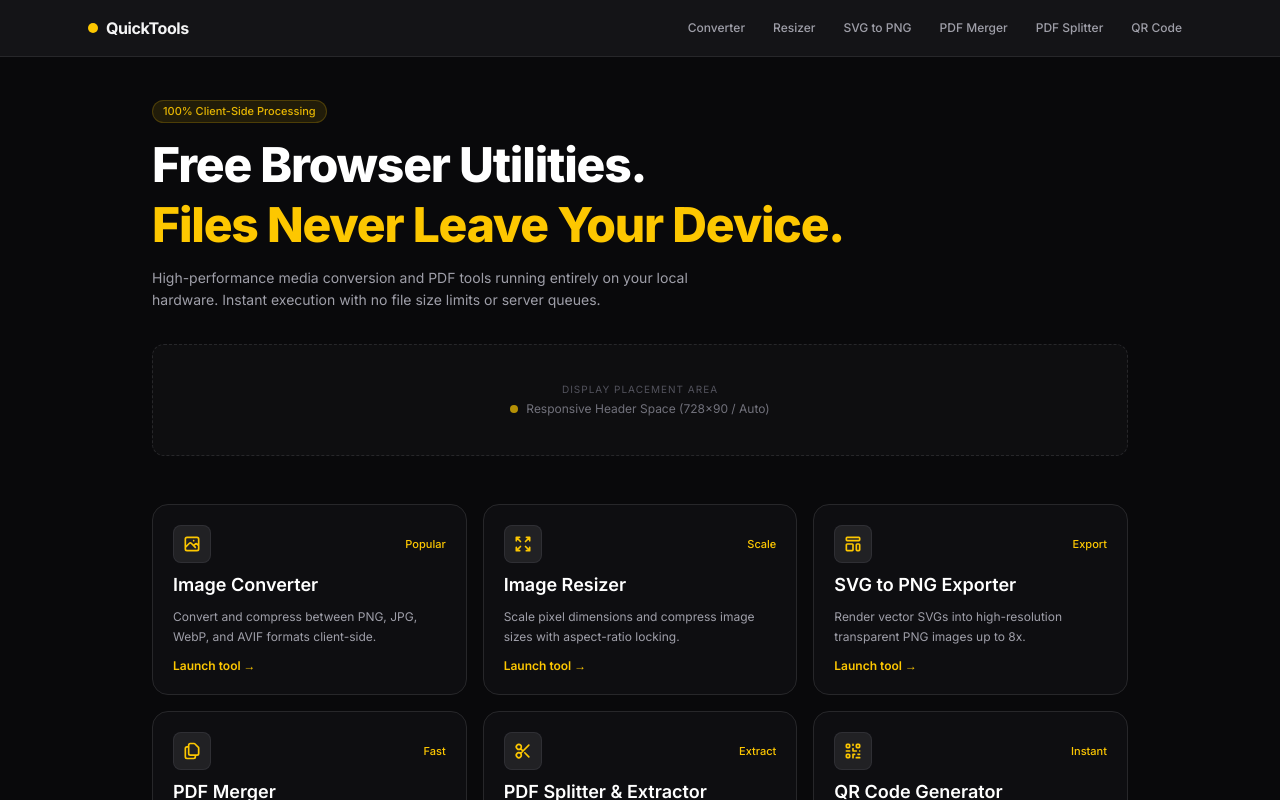
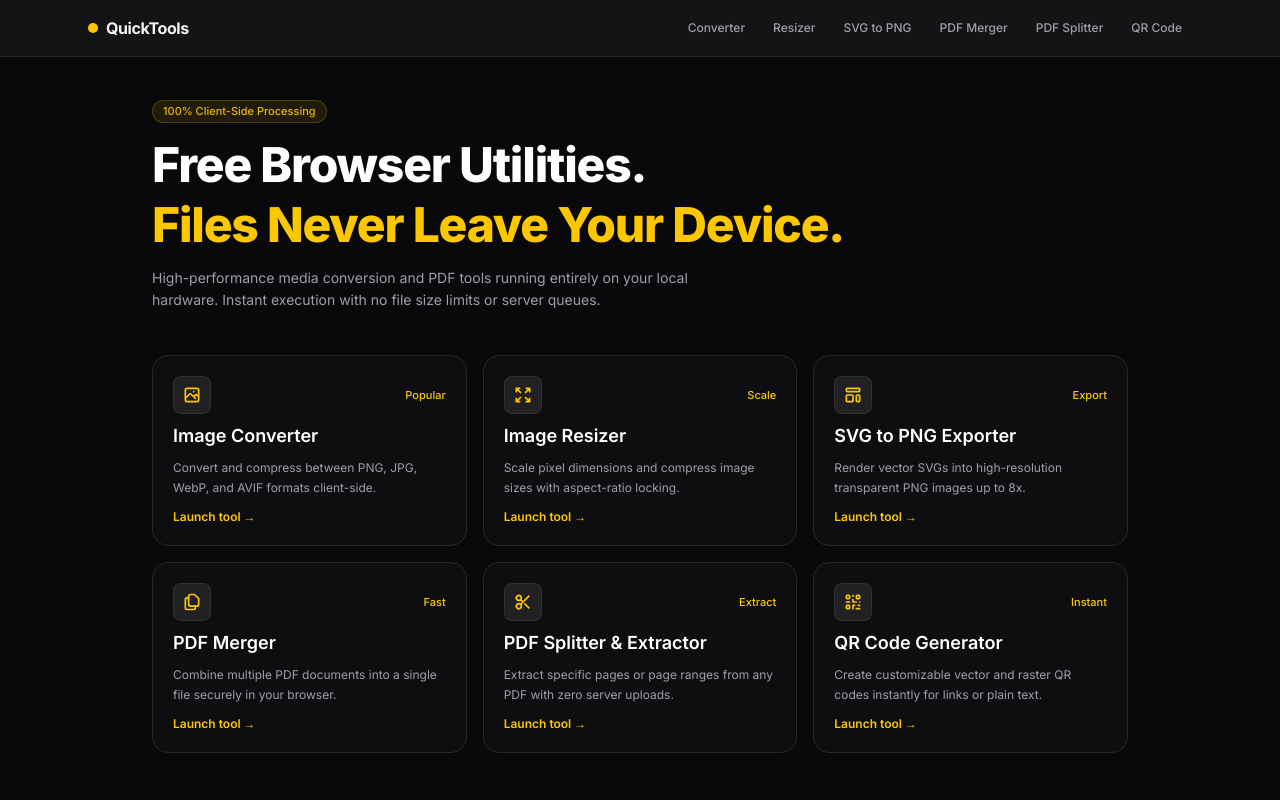
Before and after one commit to mikefener/quicktools, a Next.js app: page / in a window 1280 px wide. Shown: the top 800 px of the page. Built offline with nearby package versions, Linux system fonts and the light colour scheme; no server answers.

Commit message:
Remove ad wireframe placeholder from homepage

```diff
--- a/src/app/page.tsx
+++ b/src/app/page.tsx
@@ -79,7 +79,7 @@ export default function Home() {
   return (
     <main className="min-h-[calc(100vh-3.5rem)] bg-zinc-950 text-white flex flex-col justify-between">
       {/* Hero Section */}
-      <section className="max-w-5xl mx-auto px-6 pt-10 pb-4 w-full text-center sm:text-left">
+      <section className="max-w-5xl mx-auto px-6 pt-10 pb-8 w-full text-center sm:text-left">
         <div className="inline-block text-[11px] font-mono font-medium text-yellow-400/90 bg-yellow-400/10 border border-yellow-400/20 px-2.5 py-0.5 rounded-full mb-3">
           100% Client-Side Processing
         </div>
@@ -90,19 +90,6 @@ export default function Home() {
         <p className="text-zinc-400 mt-3 max-w-xl text-sm leading-relaxed">
           High-performance media conversion and PDF tools running entirely on your local hardware. Instant execution with no file size limits or server queues.
         </p>
-
-        {/* Display Frame */}
-        <div className="w-full my-8">
-          <div className="w-full h-24 sm:h-28 rounded-xl border border-dashed border-zinc-800 bg-zinc-900/40 flex flex-col items-center justify-center text-zinc-500 text-xs">
-            <span className="text-[10px] uppercase tracking-widest text-zinc-600 mb-1 font-mono">
-              Display Placement Area
-            </span>
-            <div className="flex items-center gap-2">
-              <span className="w-2 h-2 rounded-full bg-yellow-400/70"></span>
-              <span>Responsive Header Space (728x90 / Auto)</span>
-            </div>
-          </div>
-        </div>
       </section>
 
       {/* Tools Grid (Balanced 3x2) */}
```
